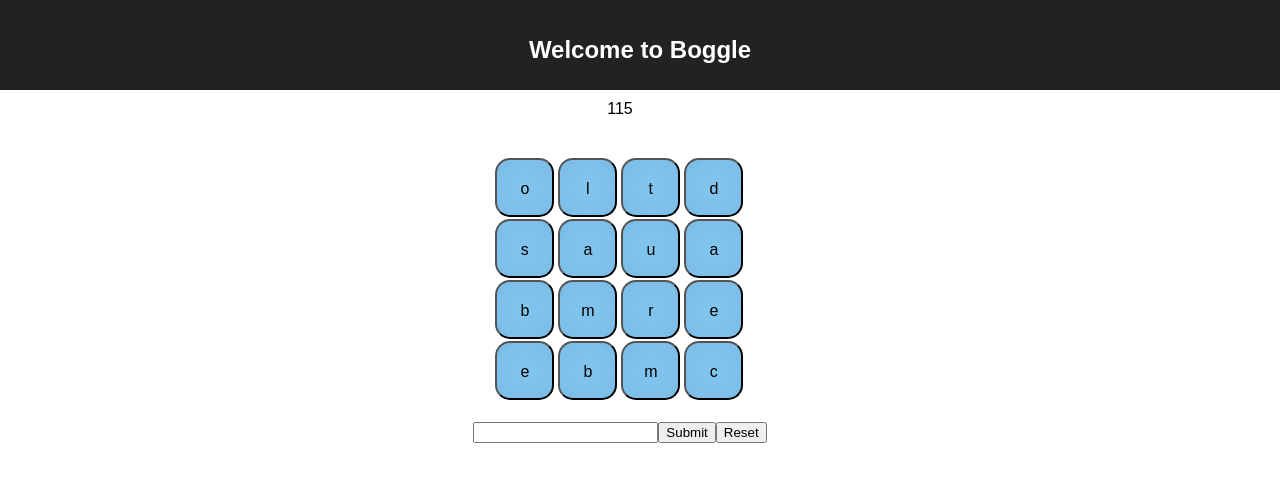
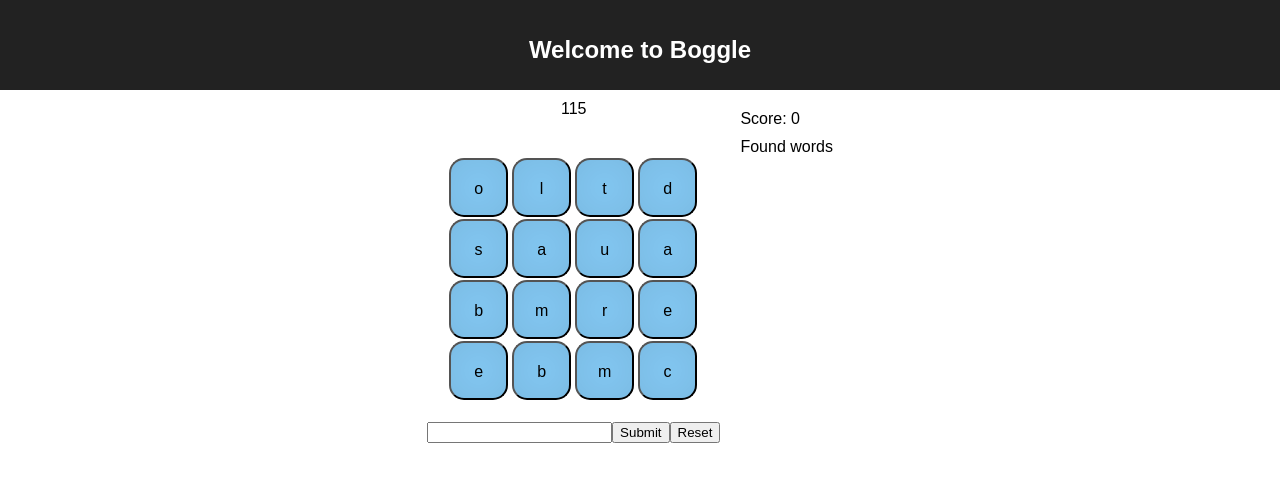
Before and after one commit to meagonqz/boggle, a React (Create React App) app in the folder app/: page / in a window 1280 px wide. Shown: the top 482 px of the page. Built offline with nearby package versions, Linux system fonts and the light colour scheme.

Commit message:
scoring and endgame

```diff
--- a/app/src/App.js
+++ b/app/src/App.js
@@ -10,7 +10,7 @@
           <h1 className="App__Title">Welcome to Boggle</h1>
         </header>
         <div className="App__Content">
-          <Board />
+          <Board size={4} />
         </div>
       </div>
     );
--- a/app/src/Board.jsx
+++ b/app/src/Board.jsx
@@ -3,32 +3,41 @@
 import { getLetters } from "./lib/alphabet";
 import { findTrieWord } from "./lib/dictionary";
 import { constructIndices } from "./lib/board";
+import { getScore } from "./lib/boggle";
 import { Timer } from "./Timer";
 import { Letter } from "./Letter";
-import { FoundWordList } from './FoundWordList';
+import { FoundWordList } from "./FoundWordList";
 import "./Board.css";
 
+const emptyValues = {
+  selected: [],
+  selectedLetters: [],
+  disabled: [],
+  foundWords: [],
+  wordScores: {},
+  score: 0
+};
+
 export class Board extends React.Component {
-  constructor() {
-    super();
-    // Change size here
-    this.size = 4;
+  constructor(props) {
+    super(props);
+    this.size = props.size;
     this.state = {
       board: this.generateBoard(),
-      selected: [],
-      selectedLetters: [],
-      disabled: [],
-      foundWords: []
+      ...emptyValues
     };
   }
 
   refreshBoard = () => {
-    this.setState({ board: this.generateBoard(), selectedLetters: [], selected: [], disabled: [], foundWords: [] })
-  }
+    this.setState({
+      board: this.generateBoard(),
+      ...emptyValues
+    });
+  };
 
   resetSelected = () => {
-    this.setState({ selected: [], selectedLetters: [], disabled: [] })
-  }
+    this.setState({ selected: [], selectedLetters: [], disabled: [] });
+  };
 
   generateBoard() {
     const letters = getLetters(this.size);
@@ -42,69 +51,86 @@
       });
   }
 
+  addLetter = (colIndex, rowIndex) => {
+    const { disabled } = constructIndices(colIndex, rowIndex, this.size);
+    this.setState({
+      disabled,
+      selected: this.state.selected.concat([{ col: colIndex, row: rowIndex }]),
+      selectedLetters: this.state.selectedLetters.concat([
+        this.state.board[colIndex][rowIndex]
+      ])
+    });
+  };
+
+  submitWord = e => {
+    e.preventDefault(); // Prevents page reload on form submission
+    const word = this.state.selectedLetters.join("");
+    if (word.length <= 2) {
+      window.alert(`${word} is invalid, it must be at least 2 letters!`);
+      this.resetSelected();
+    } else if (this.state.foundWords.includes(word)) {
+      window.alert(`${word} was already found! Try again`);
+      this.resetSelected();
+    } else if (findTrieWord(word)) {
+      this.setState({ foundWords: this.state.foundWords.concat([word]) });
+      const score = getScore(word);
+      this.setState({
+        wordScores: { ...this.state.wordScores, [`${word}`]: score }
+      });
+      this.setState({ score: this.state.score + score });
+      this.resetSelected();
+    } else {
+      window.alert(`${word} is not a word! Try again`);
+      this.resetSelected();
+    }
+  };
+
   renderBoard() {
     const letters = this.state.board.map((col, colIndex) => {
       return (
         <div className="Board__LetterColumn" key={`${colIndex}`}>
           <br />
-          { /** TODO: focus selected letters and show in input box */}
-          { col.map((elem, rowIndex) => {
-            const disable = _find(this.state.disabled, { col: colIndex, row: rowIndex }) || _find(this.state.selected, { col: colIndex, row: rowIndex });
-            // TODO: or it's already selected
+          {col.map((elem, rowIndex) => {
+            const disable =
+              _find(this.state.disabled, { col: colIndex, row: rowIndex }) ||
+              _find(this.state.selected, { col: colIndex, row: rowIndex });
             const addLetter = this.addLetter.bind(this, colIndex, rowIndex);
-            return (<Letter
-              disabled={disable}
-              key={`${colIndex}-${rowIndex}-${elem}`}
-              addLetter={addLetter}
-              elem={elem}
-            />
-          )})
-          }
+            return (
+              <Letter
+                disabled={disable}
+                key={`${colIndex}-${rowIndex}-${elem}`}
+                addLetter={addLetter}
+                elem={elem}
+              />
+            );
+          })}
         </div>
       );
     });
     return <div className="Board">{letters}</div>;
   }
 
-  addLetter = (colIndex, rowIndex) => {
-    const { disabled } = constructIndices(colIndex, rowIndex, this.size);
-    this.setState({ disabled,
-      selected: this.state.selected.concat([{ col: colIndex, row: rowIndex }]),
-      selectedLetters: this.state.selectedLetters.concat([
-        this.state.board[colIndex][rowIndex]
-      ])
-    });
-  }
-
-  submitWord = (e) => {
-    e.preventDefault(); // Prevents page reload on form submission
-    const word = this.state.selectedLetters.join("");
-    if (word.length <= 2) {
-      window.alert(`${word} is invalid, it must be at least 2 letters!`);
-      this.resetSelected();
-      return;
-    }
-    if (findTrieWord(word)) {
-      this.setState({ foundWords: this.state.foundWords.concat([word]) })
-     } else {
-       window.alert(`${word} is not a word! Try again`);
-       this.resetSelected();
-     }
-  }
-
   render() {
     return (
-      <div style={{ display: 'flex' }}>
+      <div style={{ display: "flex" }}>
         <div>
-          <Timer refreshBoard={this.refreshBoard} />
+          <Timer
+            refreshBoard={this.refreshBoard}
+            score={this.state.score}
+            totalTime={120}
+          />
           {this.renderBoard()}
           <form onSubmit={this.submitWord}>
-            <input value={this.state.selectedLetters.join("") }/>
+            <input value={this.state.selectedLetters.join("")} />
             <button type="submit">Submit</button>
             <input type="reset" onClick={this.resetSelected} />
           </form>
         </div>
-        <FoundWordList foundWords={this.state.foundWords} />
+        <FoundWordList
+          foundWords={this.state.foundWords}
+          wordScores={this.state.wordScores}
+          totalScore={this.state.score}
+        />
       </div>
     );
   }
--- a/app/src/FoundWordList.css
+++ b/app/src/FoundWordList.css
@@ -1,3 +1,8 @@
 .FoundWordList {
   margin: 20px;
+  text-align: left;
 }
+
+.FoundWordList__Score {
+  margin-bottom: 10px;
+}
--- a/app/src/FoundWordList.jsx
+++ b/app/src/FoundWordList.jsx
@@ -5,12 +5,24 @@
   render() {
     return (
       <div className="FoundWordList">
-        {this.props.foundWords.map(elem => <div key={elem}> {elem} </div>)}
+        <div className="FoundWordList__Score">
+          {" "}
+          Score: {this.props.totalScore}{" "}
+        </div>
+        Found words
+        {this.props.foundWords.map(elem => (
+          <div key={elem}>
+            {" "}
+            {elem} - {this.props.wordScores[elem]}{" "}
+          </div>
+        ))}
       </div>
     );
   }
 }
 
 FoundWordList.defaultProps = {
-  foundWords: [{ word: "test", value: "4" }]
+  foundWords: [],
+  wordScores: {},
+  totalScore: 0
 };
--- a/app/src/Timer.jsx
+++ b/app/src/Timer.jsx
@@ -1,16 +1,15 @@
-import React from 'react';
-import './Timer.css';
+import React from "react";
+import "./Timer.css";
 
 export class Timer extends React.Component {
-  constructor() {
-    super();
-    // Change totalTime here
-    this.totalTime = 120;
+  constructor(props) {
+    super(props);
+    this.totalTime = this.props.totalTime;
     this.state = {
       gamesPlayed: 0,
       timer: null,
       time: this.totalTime
-    }
+    };
   }
 
   componentDidMount() {
@@ -25,6 +24,7 @@
 
   tick() {
     if (this.state.time === 0) {
+      window.alert(`Your final score was ${this.props.score}`);
       this.setState({
         gamesPlayed: this.state.gamesPlayed + 1,
         board: this.props.refreshBoard(),
@@ -37,6 +37,6 @@
   }
 
   render() {
-    return <div className="Timer">{this.state.time}</div>
+    return <div className="Timer">{this.state.time}</div>;
   }
 }
--- /dev/null
+++ b/app/src/lib/boggle.js
@@ -0,0 +1,3 @@
+export const getScore = word => {
+  return word.length - 2;
+};
```
Also changed, not shown: app/src/Letter.jsx (+6 -9 lines), app/src/lib/board.js (+28 -25 lines), app/src/lib/dictionary.js (+11 -11 lines), app/src/lib/suffix.js.
